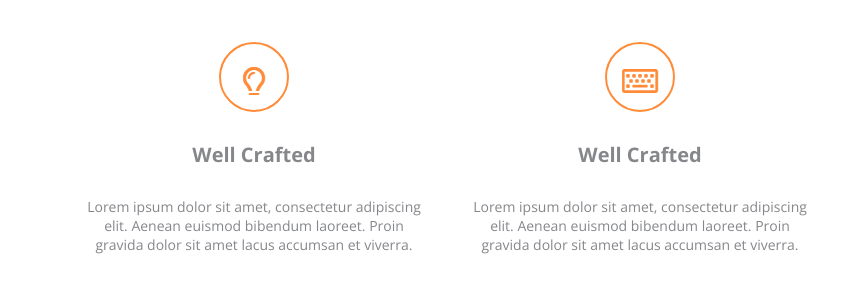
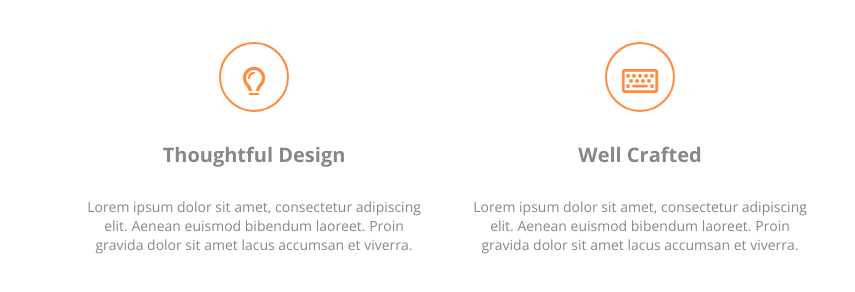
Before and after one commit to xydoy92/Lesson_2, a plain HTML site: page index.html in a window 1280 px wide. Shown: the part 268-560 px from the top of the page, 0-855 px from the left. Drawn offline with nearby package versions, Linux system fonts and the light colour scheme.

Commit message:
Update index.html

```diff
--- a/index.html
+++ b/index.html
@@ -19,7 +19,7 @@
             <div class="circle">
                 <img src="./img/lamp.png" alt="lamp">
             </div>
-            <h3 class="opensanstext propertiesh3">Well Crafted</h3>
+            <h3 class="opensanstext propertiesh3">Thoughtful Design</h3>
             <p class="opensanstext">
                 Lorem ipsum dolor sit amet, consectetur adipiscing
                 elit. Aenean euismod bibendum laoreet. Proin gravida
@@ -48,105 +48,6 @@
                 dolor sit amet lacus accumsan et viverra.
             </p>
         </div>
-        <br>
-        <br>
-        <br>
-        <br>
-        <br>
-        <br>
-        <br>
-        <br>
-        <br>
-        <br>
-        <br>
-        <br>
-        <br>
-        <br>
-        <br>
-        <br>
-        <br>
-        <br>
-        <br>
-        <br>
-        <br>
-        <br>
-        <br>
-        <br>
-        <br>
-        <br>
-        <br>
-        <br>
-        <br>
-        <br>
-        <br>
-        <br>
-        <br>
-        <br>
-        <br>
-        <br>
-        <br>
-        <br>
-        <br>
-        <br>
-        <br>
-        <br>
-        <br>
-        <br>
-        <br>
-        <br>
-        <br>
-        <br>
-        <br>
-        <br>
-        <br>
-        <br>
-        <br>
-        <br>
-        <br>
-        <br>
-        <br>
-        <br>
-        <br>
-        <br>
-        <br>
-        <br>
-        <br>
-        <br>
-        <br>
-        <br>
-        <br>
-        <br>
-        <br>
-        <br>
-        <br>
-        <br>
-        <br>
-        <br>
-        <br>
-        <br>
-        <br>
-        <br>
-        <br>
-        <br>
-        <br>
-        <br>
-        <br>
-        <br>
-        <br>
-        <br>
-        <br>
-        <br>
-        <br>
-        <br>
-        <br>
-        <br>
-        <br>
-        <br>
-        <br>
-        <br>
-        <br>
-        <br>
-        <br>
     </main>
 </body>
 </html>
```
